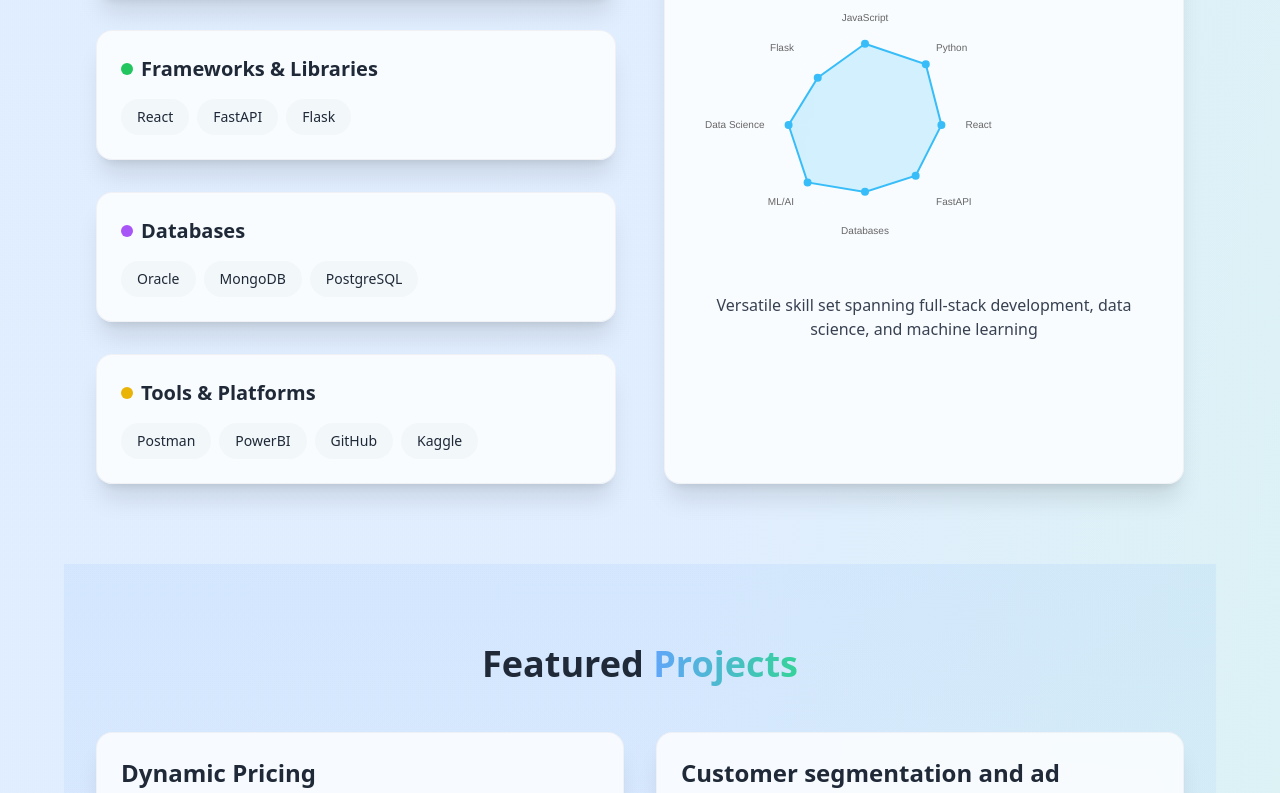
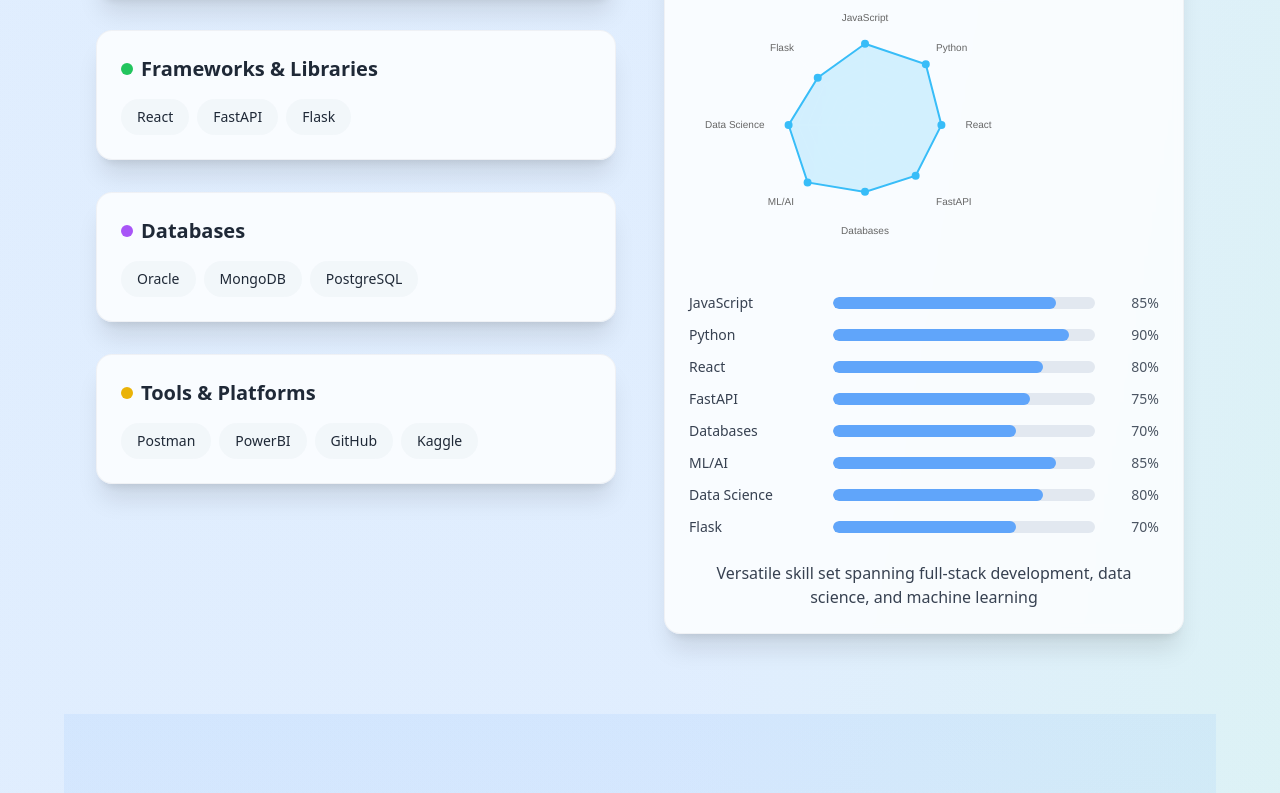
Before and after one commit to BIjjay017/Portfolio, a React (Vite) app: page / in a window 1280 px wide. Shown: the part 2727-3520 px from the top of the page. Built offline with nearby package versions, Linux system fonts and the light colour scheme; no server answers.

Commit message:
Added animations in various components

```diff
--- a/src/components/Header.jsx
+++ b/src/components/Header.jsx
@@ -1,6 +1,7 @@
 // eslint-disable-next-line no-unused-vars
 import { motion } from 'framer-motion';
 import { Menu, X, Download } from 'lucide-react';
+import { fadeUp } from '../utils/animations';
 import { useState } from 'react';
 import ThemeToggle from './ThemeToggle';
 import cvPDF from '../pictures/Bijay_Shreepali_CV.pdf';
@@ -34,14 +35,16 @@
 
           {/* Desktop Navigation */}
           <div className="hidden md:flex items-center space-x-8">
-            {navItems.map((item) => (
-              <a
+            {navItems.map((item, idx) => (
+              <motion.a
                 key={item.label}
                 href={item.href}
+                variants={fadeUp}
+                transition={{ delay: idx * 0.03 }}
                 className="text-gray-600 dark:text-gray-300 hover:text-primary-blue-700 dark:hover:text-primary-blue-200 font-medium transition-colors"
               >
                 {item.label}
-              </a>
+              </motion.a>
             ))}
 
             <ThemeToggle darkMode={darkMode} setDarkMode={setDarkMode} />
@@ -79,15 +82,17 @@
             animate={{ opacity: 1, y: 0 }}
             className="md:hidden bg-white/90 dark:bg-slate-800/90 backdrop-blur-md rounded-xl shadow-lg p-4 mt-2 border border-gray-200/50 dark:border-slate-700/50"
           >
-            {navItems.map((item) => (
-              <a
+            {navItems.map((item, idx) => (
+              <motion.a
                 key={item.label}
                 href={item.href}
                 onClick={() => setIsMenuOpen(false)}
+                variants={fadeUp}
+                transition={{ delay: idx * 0.02 }}
                 className="block py-3 text-gray-600 dark:text-gray-300 hover:text-primary-blue-700 dark:hover:text-primary-blue-200 font-medium"
               >
                 {item.label}
-              </a>
+              </motion.a>
             ))}
             <a
               href={cvPDF}
--- a/src/components/Hero.jsx
+++ b/src/components/Hero.jsx
@@ -1,6 +1,7 @@
 // eslint-disable-next-line no-unused-vars
 import { motion } from 'framer-motion';
 import { Github, Mail, Phone, MapPin, ExternalLink, Download } from 'lucide-react';
+import { container, pill } from '../utils/animations';
 import personImage from '../pictures/person.jpg';
 import cvPDF from '../pictures/Bijay_Shreepali_CV.pdf';
 
@@ -37,19 +38,17 @@
             {intro.summary}
           </motion.p>
 
-          <div className="flex flex-wrap gap-4 mb-8">
+          <motion.div className="flex flex-wrap gap-4 mb-8" variants={container} initial="hidden" whileInView="show" viewport={{ once: true }}>
             {intro.highlights.map((highlight, index) => (
               <motion.span
                 key={index}
-                initial={{ opacity: 0, scale: 0.9 }}
-                animate={{ opacity: 1, scale: 1 }}
-                transition={{ delay: 0.1 * index }}
+                variants={pill}
                 className="px-4 py-2 bg-primary-blue/10 dark:bg-primary-blue/800 text-primary-blue-700 dark:text-primary-blue-200 rounded-full text-sm font-medium"
               >
                 {highlight}
               </motion.span>
             ))}
-          </div>
+          </motion.div>
 
           <div className="flex flex-wrap gap-4">
             <a href="#projects" className="btn-primary flex items-center gap-2">
@@ -71,7 +70,8 @@
         <motion.div
           initial={{ opacity: 0, x: 50 }}
           animate={{ opacity: 1, x: 0 }}
-          transition={{ duration: 0.5 }}
+          whileHover={{ scale: 1.02, rotate: 0.5 }}
+          transition={{ duration: 0.5, type: 'spring', stiffness: 200 }}
           className="relative"
         >
           <div className="relative">
--- a/src/components/Projects.jsx
+++ b/src/components/Projects.jsx
@@ -1,5 +1,6 @@
 // eslint-disable-next-line no-unused-vars
 import { motion } from 'framer-motion';
+import { container, fadeUp } from '../utils/animations';
 import { ExternalLink, Code, Database, Cpu } from 'lucide-react';
 
 const Projects = ({ data }) => {
@@ -12,8 +13,9 @@
   return (
     <section id="projects" className="section-container bg-gradient-to-b from-primary-blue/10 via-primary-blue/8 to-transparent dark:from-primary-dark/50 dark:via-primary-blue/30 dark:to-transparent">
       <motion.div
-        initial={{ opacity: 0 }}
-        whileInView={{ opacity: 1 }}
+        variants={container}
+        initial="hidden"
+        whileInView="show"
         viewport={{ once: true }}
       >
         <h2 className="section-title">
@@ -24,7 +26,9 @@
           {data.map((project) => (
             <motion.div
               key={project.id}
-              whileHover={{ y: -10 }}
+              variants={fadeUp}
+              whileHover={{ y: -10, scale: 1.02, boxShadow: '0 10px 30px rgba(2,6,23,0.08)' }}
+              transition={{ type: 'spring', stiffness: 300 }}
               className="card group"
             >
               <div className="flex justify-between items-start mb-4">
--- a/src/components/Skills.jsx
+++ b/src/components/Skills.jsx
@@ -1,5 +1,6 @@
 // eslint-disable-next-line no-unused-vars
 import { motion } from 'framer-motion';
+import { container, fadeUp, pill } from '../utils/animations';
 import { Radar } from 'react-chartjs-2';
 import {
   Chart as ChartJS,
@@ -22,7 +23,8 @@
 
 const SkillCategory = ({ title, skills, color }) => (
   <motion.div
-    whileHover={{ scale: 1.05 }}
+    variants={fadeUp}
+    whileHover={{ scale: 1.03 }}
     className="card"
   >
     <h3 className="text-xl font-bold mb-4 flex items-center gap-2">
@@ -31,16 +33,48 @@
     </h3>
     <div className="flex flex-wrap gap-2">
       {skills.map((skill, index) => (
-        <span
+        <motion.span
           key={index}
+          variants={pill}
+          whileHover={{ scale: 1.06 }}
           className="px-4 py-2 bg-slate-100/80 dark:bg-slate-700/80 rounded-full text-sm font-medium"
         >
           {skill}
-        </span>
+        </motion.span>
       ))}
     </div>
   </motion.div>
 );
+
+const SkillProgress = ({ radarData }) => {
+  if (!radarData || !radarData.labels?.length) {
+    return (
+      <div className="text-sm text-gray-500 dark:text-gray-400">Skill data unavailable</div>
+    );
+  }
+
+  return (
+    <div className="space-y-3 mt-6">
+      {radarData.labels.map((label, idx) => {
+        const val = radarData.values?.[idx] ?? 0;
+        return (
+          <div key={label} className="flex items-center gap-4">
+            <div className="w-32 text-sm text-gray-700 dark:text-gray-300">{label}</div>
+            <div className="flex-1 bg-slate-200 dark:bg-slate-700 rounded-full h-3 overflow-hidden">
+              <motion.div
+                initial={{ width: 0 }}
+                whileInView={{ width: `${val}%` }}
+                transition={{ duration: 0.9, ease: 'easeOut' }}
+                className="h-3 bg-primary-blue dark:bg-primary-blue-400 rounded-full"
+              />
+            </div>
+            <div className="w-12 text-right text-sm text-gray-600 dark:text-gray-300">{val}%</div>
+          </div>
+        );
+      })}
+    </div>
+  );
+};
 
 const Skills = ({ data }) => {
   const chartData = {
@@ -86,8 +120,9 @@
   return (
     <section id="skills" className="section-container">
       <motion.div
-        initial={{ opacity: 0 }}
-        whileInView={{ opacity: 1 }}
+        variants={container}
+        initial="hidden"
+        whileInView="show"
         viewport={{ once: true }}
       >
         <h2 className="section-title">
@@ -121,15 +156,19 @@
             />
           </div>
 
-          <div className="card">
+          <motion.div variants={fadeUp} className="card">
             <h3 className="text-2xl font-bold mb-6 text-center">Skill Radar</h3>
             <div className="h-80">
               <Radar data={chartData} options={chartOptions} />
             </div>
+
+            {/* Add readable progress bars to show exact values */}
+            <SkillProgress radarData={data.radarData} />
+
             <p className="text-gray-700 dark:text-gray-200 text-center mt-6">
               Versatile skill set spanning full-stack development, data science, and machine learning
             </p>
-          </div>
+          </motion.div>
         </div>
       </motion.div>
     </section>
--- a/src/components/ThemeToggle.jsx
+++ b/src/components/ThemeToggle.jsx
@@ -17,8 +17,8 @@
     >
       <motion.div
         initial={false}
-        animate={{ rotate: darkMode ? 180 : 0 }}
-        transition={{ duration: 0.3 }}
+        animate={{ rotate: darkMode ? 180 : 0, scale: darkMode ? 1.05 : 1 }}
+        transition={{ type: 'spring', stiffness: 400, damping: 24 }}
       >
         {darkMode ? (
           <Sun className="text-yellow-500" size={20} />
--- /dev/null
+++ b/src/utils/animations.js
@@ -0,0 +1,28 @@
+export const container = {
+  hidden: { opacity: 0, y: 6 },
+  show: {
+    opacity: 1,
+    y: 0,
+    transition: {
+      staggerChildren: 0.08,
+      when: 'beforeChildren'
+    }
+  }
+};
+
+export const fadeUp = {
+  hidden: { opacity: 0, y: 12 },
+  show: { opacity: 1, y: 0, transition: { duration: 0.45, ease: 'easeOut' } }
+};
+
+export const pill = {
+  hidden: { opacity: 0, y: 6, scale: 0.98 },
+  show: {
+    opacity: 1,
+    y: 0,
+    scale: 1,
+    transition: { type: 'spring', stiffness: 360, damping: 24 }
+  }
+};
+
+export const spring = { type: 'spring', stiffness: 300, damping: 24 };
```
